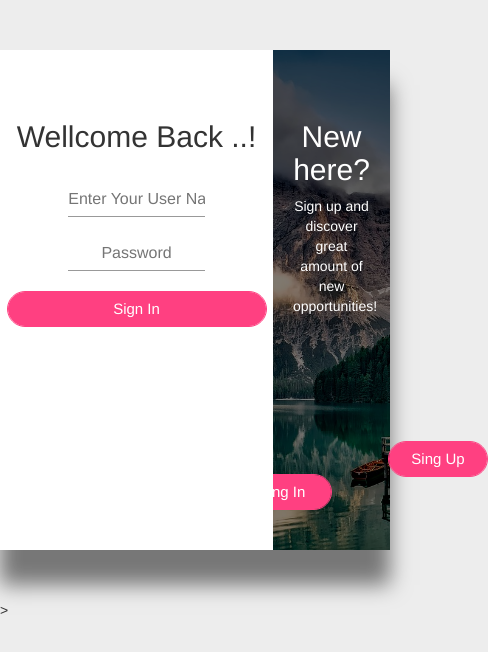
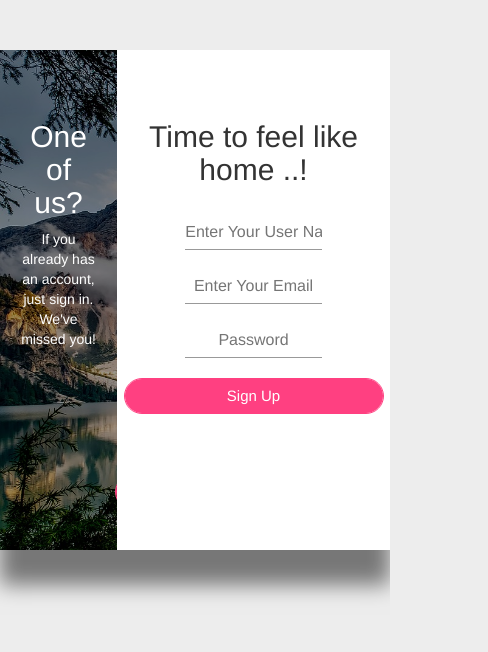
Before and after one commit to toshalinfotech/swipe_login-registration_form, a plain HTML site: page index.html in a window 390 px wide. Both pictures are taken after a click on the button "Sing In". Shown: the whole page, 488 px wide, since content can reach past the window. Drawn offline with nearby package versions, Linux system fonts and the light colour scheme.

Commit message:
Updated jQuery and class

```diff
--- a/index.html
+++ b/index.html
@@ -1,59 +1,60 @@
 <!DOCTYPE html>
 <html lang="en">
-
 <head>
 	<meta charset="UTF-8">
-    <meta name="viewport" content="width=device-width, initial-scale=1.0">
-    <meta http-equiv="X-UA-Compatible" content="ie=edge">
 	<link rel="stylesheet" href="skin.css">
 	<link href="css/bootstrap.min.css" rel="stylesheet">
 	<script src="https://ajax.aspnetcdn.com/ajax/jQuery/jquery-3.3.1.min.js"></script>
-    <script src="https://cdnjs.cloudflare.com/ajax/libs/jquerykeyframes/0.0.9/jquery.keyframes.min.js"></script>
-    <script src="custom.js"></script>
-    <title>My Login Form</title>
+	<title>My Login Registration Form</title>
 </head>
 
 <body>
 	<div class="skMain">
 		<div class="container">
 			<div class="row">
-                <div class="skform">
-                    <div class="white">
-                        <div class="sign-in">
+				<div class="skForm">
+					<div class="skWhiteWrapper">
+						<div class="signIn">
 							<!-- Login Form -->
 							<div class="text-center">
 								<h2>Wellcome Back ..!</h2>
 							</div>
-                            <input type="text" name="name" id="name" class="skText" placeholder="Enter Your User Name" autocomplete="off">
-                            <input type="password" name="password" id="password" class="skText" placeholder="Password" autocomplete="off">
+							<input type="text" name="name" id="name" class="skInput" placeholder="Enter Your User Name" autocomplete="off">
+							<input type="password" name="password" id="password" class="skInput" placeholder="Password" autocomplete="off">
 							<button class="skSignInBtn">Sign In</button>
 						</div>
-                        <div class="sign-up">
+						<div class="signUp">
 							<!-- Registration Form -->
 							<div class="text-center">
 								<h2>Time to feel like home ..!</h2>
 							</div>
-                                <input type="text" name="name" id="name" class="skText" placeholder="Enter Your User Name" autocomplete="off">
-                                <input type="email" name="email" id="email" class="skText" placeholder="Enter Your Email" autocomplete="off">
-                                <input type="password" name="password" id="password" class="skText" placeholder="Password" autocomplete="off">
-                                <button class="skSignUpBtn" id="img-btn3">Sign Up</button>
+							<input type="text" name="name" id="name" class="skInput" placeholder="Enter Your User Name" autocomplete="off">
+							<input type="email" name="email" id="email" class="skInput" placeholder="Enter Your Email" autocomplete="off">
+							<input type="password" name="password" id="password" class="skInput" placeholder="Password" autocomplete="off">
+							<button class="skSignUpBtn">Sign Up</button>
 						</div>
 					</div>
-                    <div class="right">
+					<div class="skRight">
 						<h2 class="text-center">New here?</h2>
 						<p class="text-center">Sign up and discover great amount of new opportunities!</p>
-                        <button class="img-btn" id="img-btn1">Sing Up</button>
+						<button class="img-btn" onclick="toggleView()">Sing Up</button>
 					</div>
-                    <div class="left">
+					<div class="skLeft">
 						<h2  class="text-center">One of us?</h2>
 						<p class="text-center">If you already has an account, just sign in. We've missed you!</p>
-                        <button class="img-btn" id="img-btn2">Sing In</button>
+						<button class="img-btn" onclick="toggleView()">Sing In</button>
 					</div>
 					<div class="clear"></div>
 				</div>
 			</div>
 		</div>
 	</div>
+	<!-- Script -->
+	<script>
+		function toggleView(){
+			$(".skForm").toggleClass("skFormWrapper");
+			$(".signUp, .signIn").toggle();
+		}
+	</script>
 </body>
-
-</html>>
+</html>
--- a/scss/skin.scss
+++ b/scss/skin.scss
@@ -1,17 +1,19 @@
 body {
-    font-family: 'Open Sans', Helvetica, Arial, sans-serif;
   background: #ededed !important;
 }
-  input, button {
+
+input,
+button {
   border: none;
   outline: none;
   background: none;
   font-family: 'Open Sans', Helvetica, Arial, sans-serif;
 }
-.skform{
+
+.skForm {
   background: white;
-    margin:50px 0;
-    background-image: url('img/italy.jpg');
+  margin: 50px 0;
+  background-image: url('images/italy.jpg');
   background-repeat: no-repeat;
   background-size: cover;
   height: 500px;
@@ -19,23 +21,24 @@ body {
   -webkit-box-shadow: 0 35px 20px #777;
   -moz-box-shadow: 0 35px 20px #777;
   box-shadow: 0 35px 20px #777;
-    .left{
+
+  .skLeft {
     float: left;
-    width:30%;
+    width: 30%;
     height: 100%;
     transition: 2s;
-    background-color: rgba(0,0,0,0.4);
+    background-color: rgba(0, 0, 0, 0.4);
     transform: translateX(100%);
     color: white;
     padding: 50px 20px;
+  }
 
-    }
-    .left,
-    .right{
-        .img-btn{
+  .skLeft,
+  .skRight {
+    .img-btn {
       width: 100px;
       height: 36px;
-            margin:115px 0 0 95px;
+      margin: 115px 0 0 95px;
       background: transparent;
       color: #fff;
       font-size: 15px;
@@ -44,22 +47,25 @@ body {
       border-radius: 20px;
       transition: 0.4s;
       box-shadow: 0 50px #FF4081 inset;
-            &:hover{
+
+      &:hover {
         box-shadow: 0 0 #FF4081 inset;
         border: 1px solid #fff;
       }
     }
   }
-    .right{
+
+  .skRight {
     float: right;
     width: 30%;
     height: 100%;
     transition: 2s;
-    background-color: rgba(0,0,0,0.5);
+    background-color: rgba(0, 0, 0, 0.5);
     color: white;
     padding: 50px 20px;
   }
-    .white{
+
+  .skWhiteWrapper {
     position: absolute;
     height: 100%;
     left: 0%;
@@ -69,20 +75,19 @@ body {
     z-index: 1;
     padding: 50px 0;
   }
-    .white-right{left: 30%;}
-    .right-translate{transform: translateX(-100%);}
-    .left-translate{transform: translateX(0%);}
-    input{
+
+  .skInput {
     display: block;
     width: 50%;
     margin: 0 auto;
-        padding: 25px 0 5px 0 ;
+    padding: 25px 0 5px 0;
     font-size: 16px;
     border-bottom: 1px solid rgba(0, 0, 0, 0.4);
     text-align: center;
   }
+
   .skSignInBtn,
-    .skSignUpBtn{
+  .skSignUpBtn {
     display: block;
     margin: 20px auto 0px;
     width: 260px;
@@ -95,9 +100,28 @@ body {
     box-shadow: 0 50px #FF4081 inset;
     background: #fff;
     transition: 0.4s;
-      &:hover{
+
+    &:hover {
       box-shadow: 0 0 #FF4081 inset;
       color: #FF4081;
     }
   }
+
+  .signUp {
+    display: none;
   }
+}
+
+.skFormWrapper.skForm {
+  .skWhiteWrapper {
+    left: 30%;
+  }
+
+  .skRight {
+    transform: translateX(-100%);
+  }
+
+  .skLeft {
+    transform: translateX(0%);
+  }
+}
```
Also changed, not shown: README.md, images/italy.jpg (added), skin.css. Lines whose indentation alone changed are shown as unchanged.
